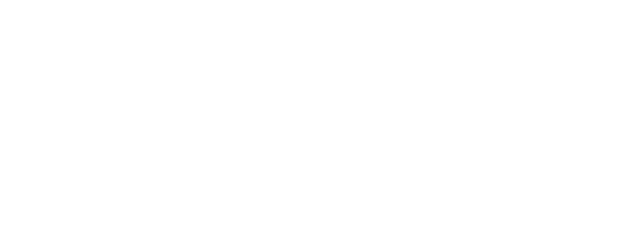
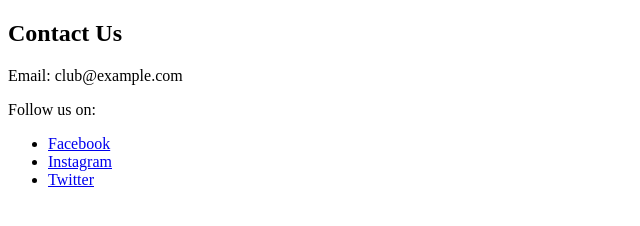
Before and after one commit to SRINATH2654/test, a plain HTML site: page contact.html in a window 1280 px wide. Shown: the whole page, without its empty margins (0-640 px from the left). Drawn offline with Linux system fonts and the light colour scheme.

Commit message:
Update contact.html

```diff
--- a/contact.html
+++ b/contact.html
@@ -1 +1,26 @@
-<!-- contact.html content -->
+<!DOCTYPE html>
+<html lang="en">
+<head>
+    <meta charset="UTF-8">
+    <meta name="viewport" content="width=device-width, initial-scale=1.0">
+    <title>Contact - XYZ College Club</title>
+    <link rel="stylesheet" href="assets/css/style.css">
+</head>
+<body>
+    <div id="navbar"></div>
+
+    <section class="section">
+        <h1>Contact Us</h1>
+        <p>Email: club@example.com</p>
+        <p>Follow us on:</p>
+        <ul>
+            <li><a href="https://facebook.com" target="_blank">Facebook</a></li>
+            <li><a href="https://instagram.com" target="_blank">Instagram</a></li>
+            <li><a href="https://twitter.com" target="_blank">Twitter</a></li>
+        </ul>
+    </section>
+
+    <div id="footer"></div>
+    <script src="assets/js/script.js"></script>
+</body>
+</html>
```
